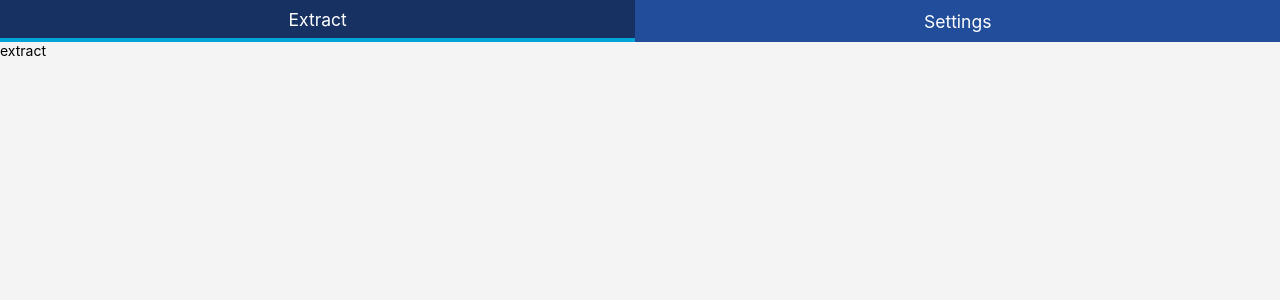
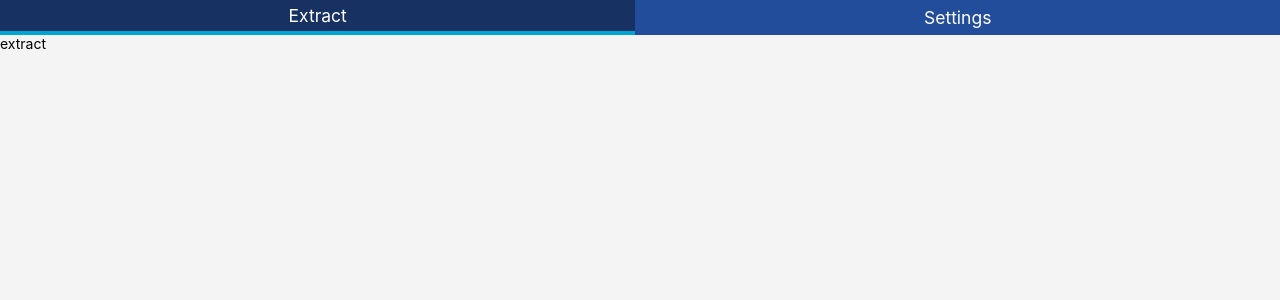
Before and after one commit to tomkarho/caidi-desktop, a React (Create React App) app: page / in a window 1280 px wide. Shown: the top 300 px of the page. Built offline with nearby package versions, Linux system fonts and the light colour scheme.

Commit message:
Reduce header height

```diff
--- a/src/scss/variables.scss
+++ b/src/scss/variables.scss
@@ -1 +1 @@
-$headerHeight: 3em;
+$headerHeight: 2.5em;
```
